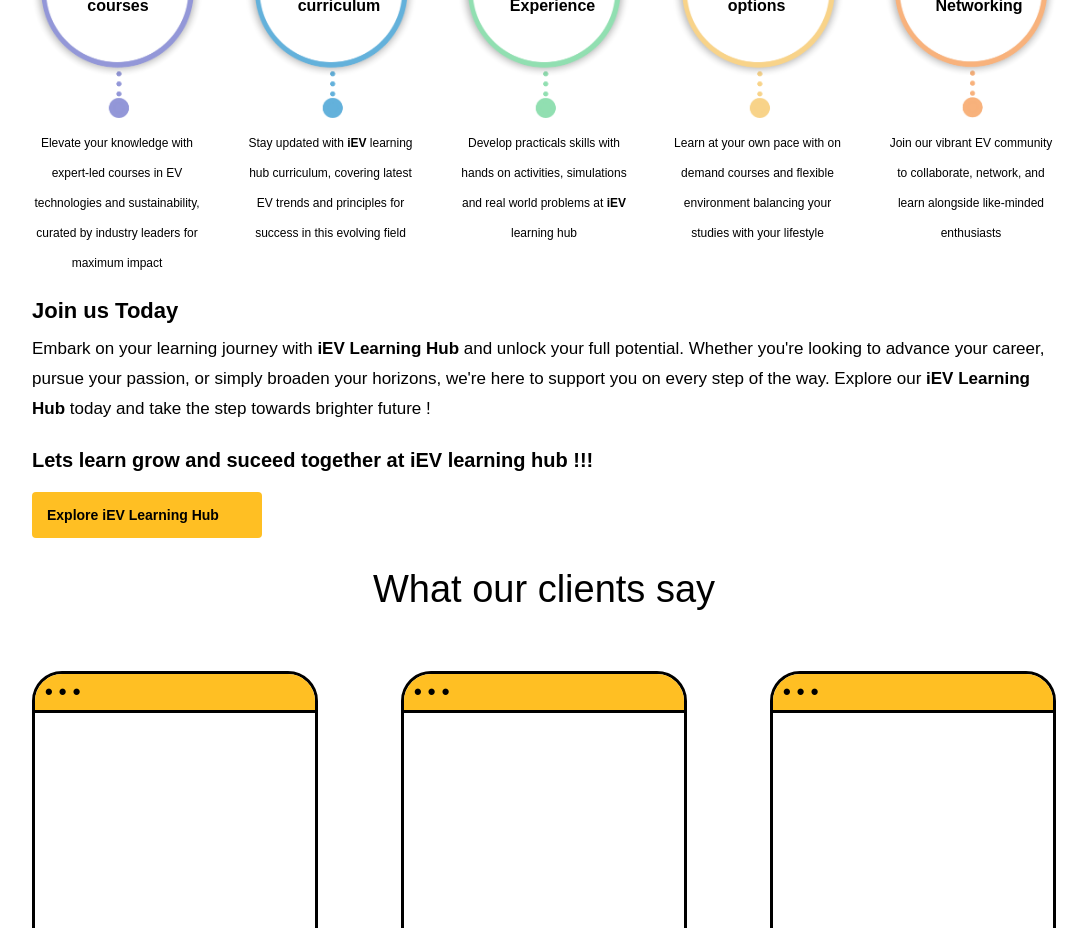
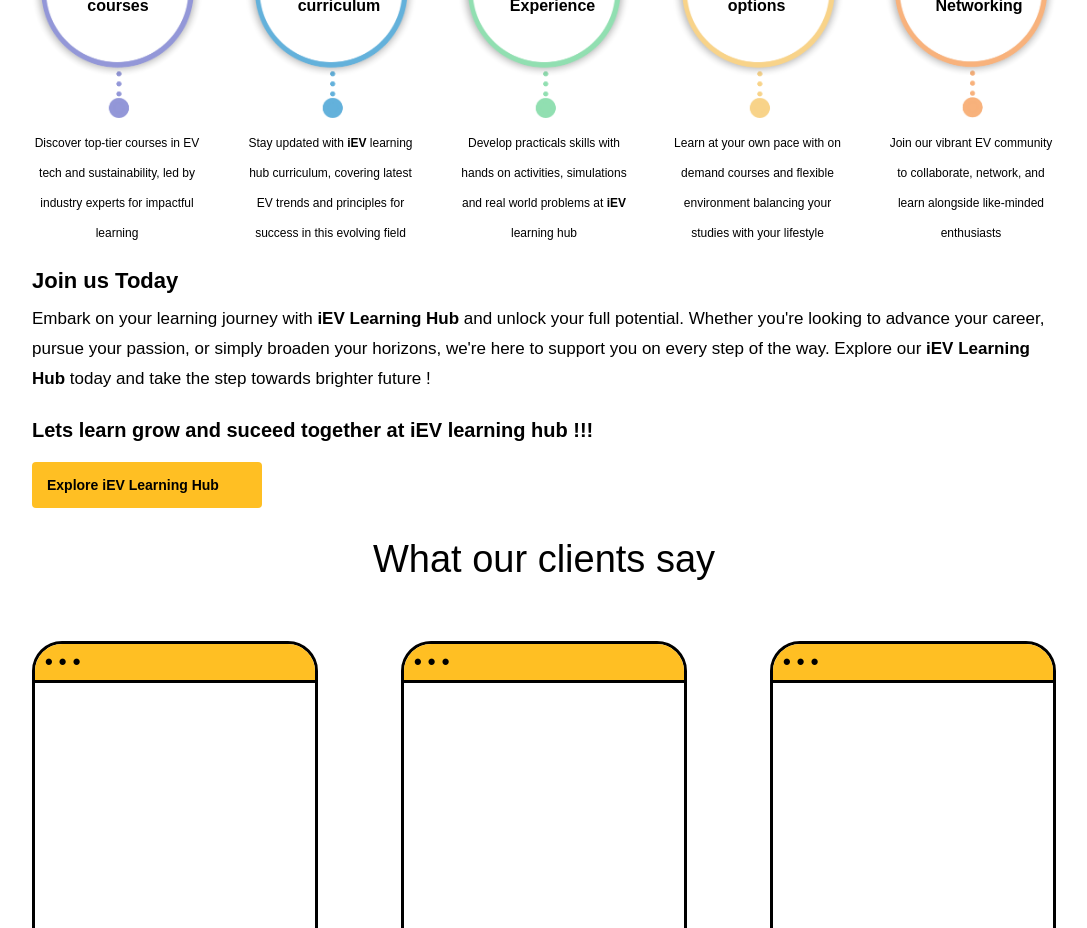
Before and after one commit to iev21/iev-frontend, an Angular app: page / in a window 1280 px wide. Shown: the part 1260-2188 px from the top of the page, without its empty margins (96-1183 px from the left). Built offline with nearby package versions, Linux system fonts and the light colour scheme.

Commit message:
Update home-learning-hub.component.html

```diff
--- a/src/app/home-learning-hub/home-learning-hub.component.html
+++ b/src/app/home-learning-hub/home-learning-hub.component.html
@@ -12,7 +12,7 @@
         <div class="div five"><div>Community & Networking</div></div>
     </div>
     <div class="learning__journey learning__text">
-        <div class="content"><div>Elevate your knowledge with expert-led courses in EV technologies and sustainability, curated by industry leaders for maximum impact</div></div>
+        <div class="content"><div>Discover top-tier courses in EV tech and sustainability, led by industry experts for impactful learning</div></div>
         <div class="content"><div>Stay updated with <span>iEV</span> learning hub curriculum, covering latest EV trends and principles for success in this evolving field</div></div>
         <div class="content"><div>Develop practicals skills with hands on activities, simulations and real world problems at <span>iEV</span> learning hub </div></div>
         <div class="content"><div>Learn at your own pace with on demand courses and flexible environment balancing your studies with your lifestyle</div></div>
```
